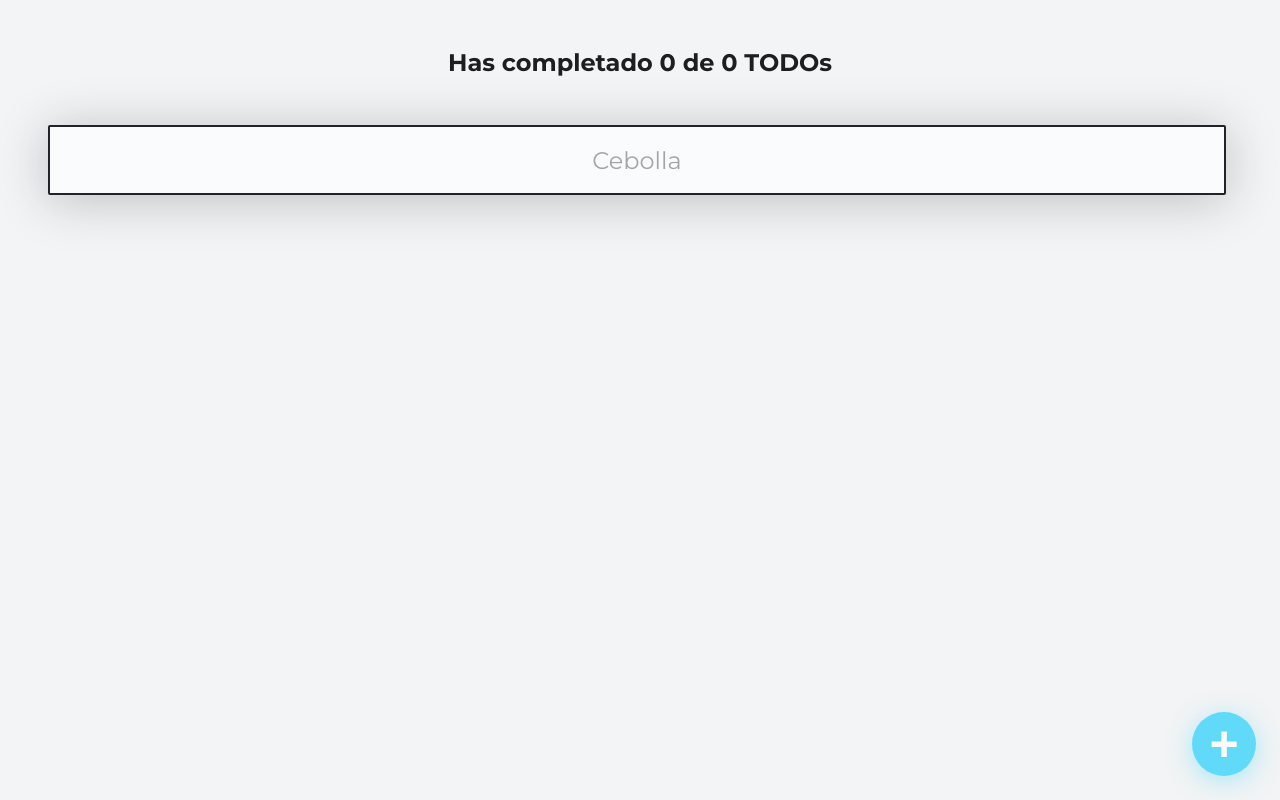
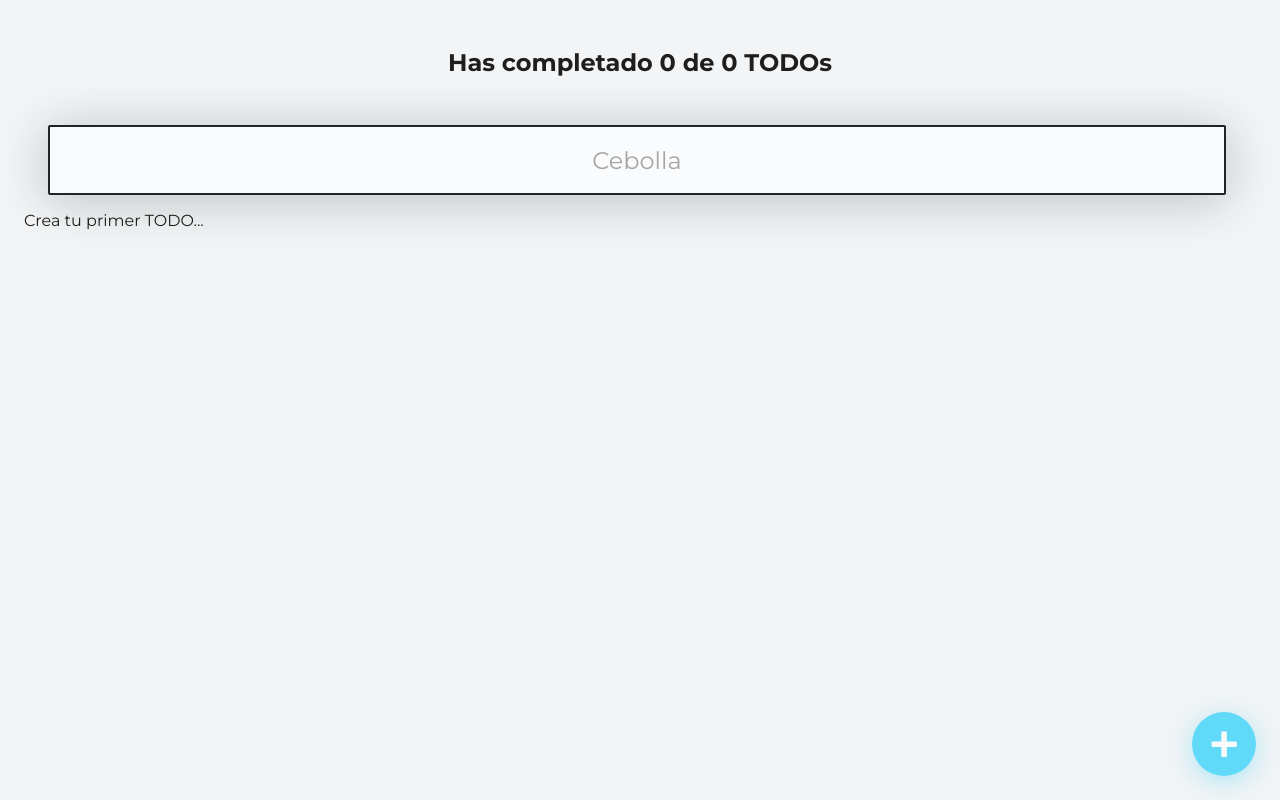
Before and after one commit to gonpineiro/intro-react-todomachine, a React (Create React App) app: page / in a window 1280 px wide. Built offline with nearby package versions, Linux system fonts and the light colour scheme.

Commit message:
useEffect

```diff
--- a/src/App/AppUI.jsx
+++ b/src/App/AppUI.jsx
@@ -6,13 +6,17 @@ import { TodoList } from '../TodoList';
 import { TodoItem } from '../TodoItem';
 import { CreateTodoButton } from '../CreateTodoButton';
 
-function AppUI({ completedTodos, totalTodos, searchValue, setSearchValue, searchedTodos, completeTodos, deleteTodo }) {
+function AppUI({loading, error, completedTodos, totalTodos, searchValue, setSearchValue, searchedTodos, completeTodos, deleteTodo }) {
     return (
         <React.Fragment>
             <TodoCounter completedTodos={completedTodos} totalTodos={totalTodos} />
             <TodoSearch searchValue={searchValue} setSearchValue={setSearchValue} />
 
             <TodoList>
+                {error && <p>Hubo un error</p>}
+                {loading && <p>Estamos cargando...</p>}
+                {(!loading && !searchedTodos.length) && <p>Crea tu primer TODO...</p>}
+
                 {searchedTodos.map((todo) => (
                     <TodoItem
                         key={todo.text}
--- a/src/App/index.jsx
+++ b/src/App/index.jsx
@@ -10,6 +10,13 @@ import { AppUI } from './AppUI';
 ]; */
 
 function useLocalStorage(itemName, initialValue) {
+    const [error, setError] = React.useState(false);
+    const [loading, setLoading] = React.useState(true);
+    const [item, setItem] = React.useState(initialValue);
+
+    React.useEffect(() => {
+        setTimeout(() => {
+            try {
                 const localStorageItem = localStorage.getItem(itemName);
                 let parsedItem;
 
@@ -20,22 +27,29 @@ function useLocalStorage(itemName, initialValue) {
                     parsedItem = JSON.parse(localStorageItem);
                 }
 
-    const [item, setItem] = React.useState(parsedItem);
+                setItem(parsedItem);
+                setLoading(false);
+            } catch (error) {
+                setError(error);
+            }
+        }, 1300);
+    });
 
     const saveItem = (newTodos) => {
+        try {
             const stringifiedItem = JSON.stringify(newTodos);
             localStorage.setItem(itemName, stringifiedItem);
             setItem(newTodos);
+        } catch (error) {
+            setError(error);
+        }
     };
 
-    return [
-        item,
-        saveItem
-    ]
+    return { item, saveItem, loading, error };
 }
 
 function App() {
-    const [todos, saveTodos] = useLocalStorage('TODOS_V1', []);
+    const { item: todos, saveItem: saveTodos, loading, error } = useLocalStorage('TODOS_V1', []);
     const [searchValue, setSearchValue] = React.useState('');
 
     const completedTodos = todos.filter((todo) => !!todo.completed).length;
@@ -73,6 +87,8 @@ function App() {
 
     return (
         <AppUI
+            loading={loading}
+            error={error}
             completedTodos={completedTodos}
             totalTodos={totalTodos}
             searchValue={searchValue}
```
Lines whose indentation alone changed are shown as unchanged.
